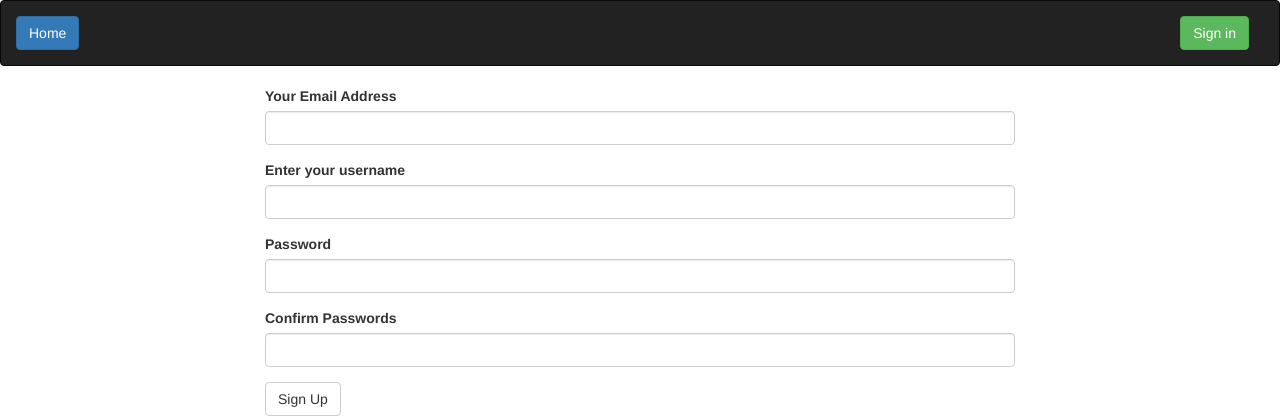
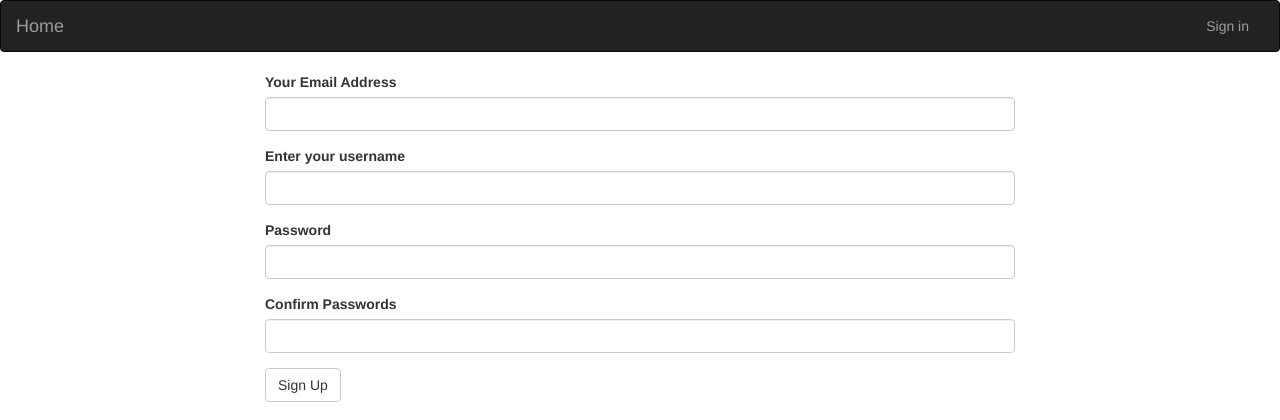
Before and after one commit to BRIGHTON-ASUMANI/one-dakika-pitch, a Flask app: page /authenticate/register in a window 1280 px wide. Shown: the top 420 px of the page. Run offline with Flask 2, Linux system fonts and the light colour scheme; some libraries are stand-ins or nearby versions.

Commit message:
change a few buttons in the navbar

```diff
--- a/app/templates/navbar.html
+++ b/app/templates/navbar.html
@@ -8,7 +8,7 @@
                 <span class="icon-bar"></span>
                 <span class="icon-bar"></span>
               </button>
-      <a class="navbar-brand" href="/"><button class="btn btn-primary"> Home </button> </a>
+      <a class="navbar-brand" href="/"> Home </a>
       <!-- <a class="navbar-brand" href="/"><button class="btn btn-primary"> password locker</button> </a> -->
 
 
@@ -18,10 +18,10 @@
     <div class="navbar-collapse collapse">
           <ul class="nav navbar-nav navbar-right">
             {% if current_user.is_authenticated %}
-            <li><button class="btn btn-success">{{ current_user.username }}</button></li>
-            <li><a href="{{url_for('auth.logout')}}"><button class="btn btn-danger">Sign out</button> </a></li>
+            <li>{{ current_user.username }}</li>
+            <li><a href="{{url_for('auth.logout')}}">Sign out </a></li>
             {% else %}
-            <li><a href="{{url_for('auth.login')}}"><button  class="btn btn-success">Sign in </button></a></li>
+            <li><a href="{{url_for('auth.login')}}">Sign in </a></li>
             {% endif %}
           </ul>
         </div>
```
